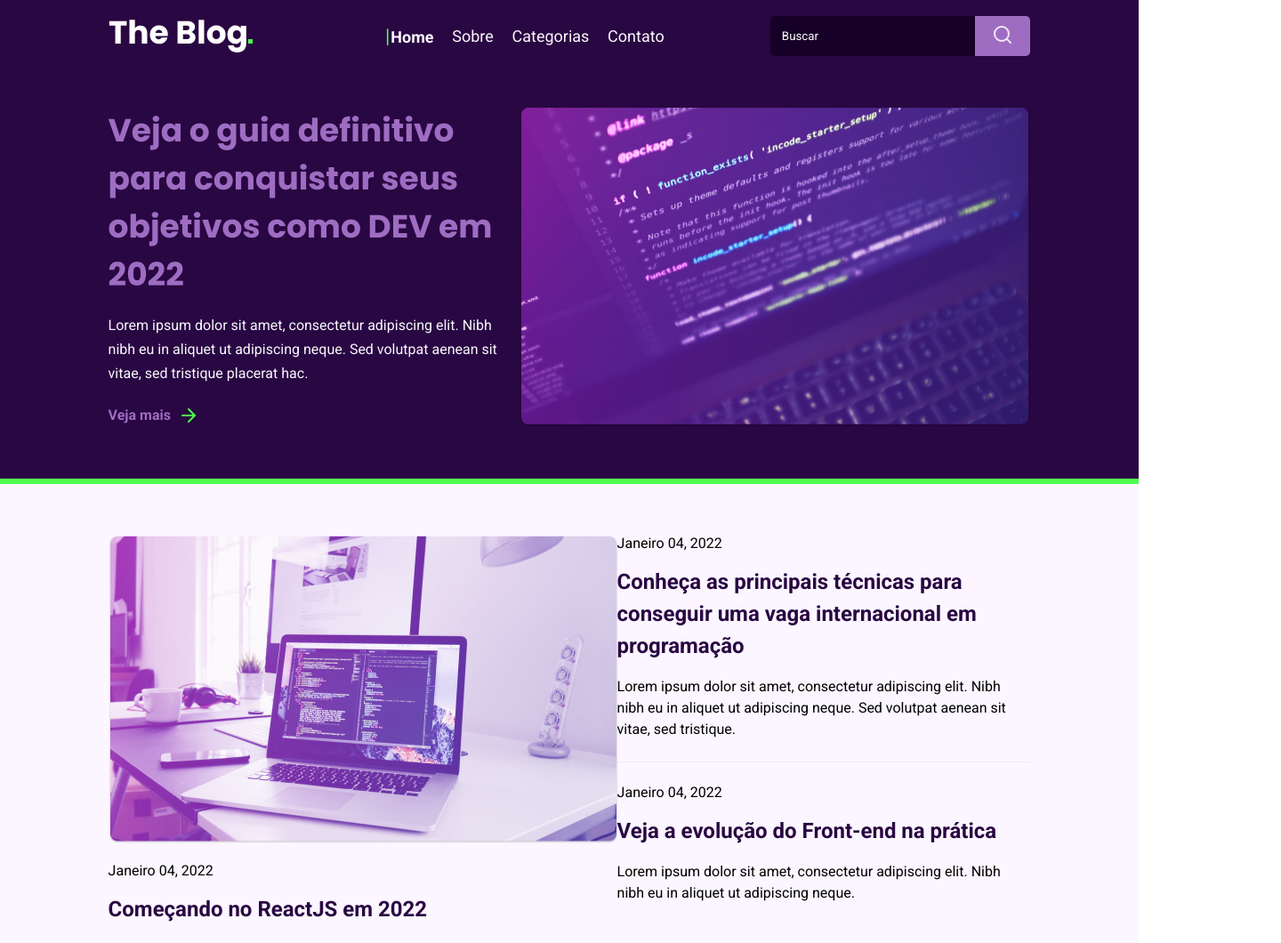
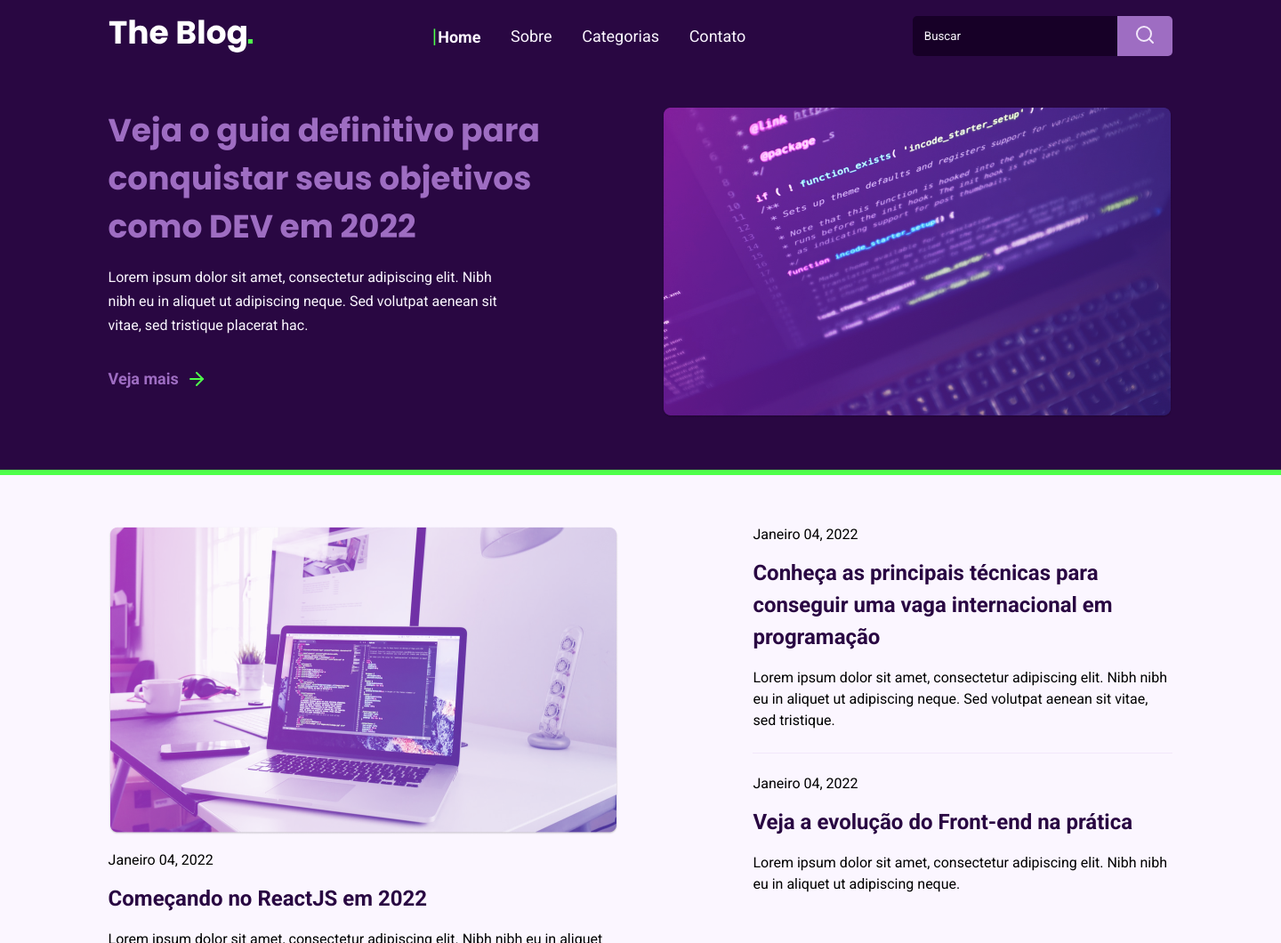
Before and after one commit to kostiantynzvir/blog, a plain HTML site: page index.html in a window 1280 px wide. Shown: the part 40-1100 px from the top of the page at 89% size, 1440 px wide, since content can reach past the window. Drawn offline with Linux system fonts and the light colour scheme.

Commit message:
px changed to rem and placed a min width

```diff
--- a/index.html
+++ b/index.html
@@ -40,7 +40,8 @@
             <h1>Veja o guia definitivo para conquistar seus objetivos como DEV em 2022</h2>
             <p id="text">Lorem ipsum dolor sit amet, consectetur adipiscing elit. Nibh nibh eu in aliquet ut adipiscing neque. Sed volutpat aenean sit vitae, sed tristique placerat hac.</p>
             <p id="see-more">
-                <a href="#">Veja mais<img src="./images/arrow-right.svg" alt="Seta"></a>
+                <a href="#">Veja mais</a>
+                <a href="#"><img src="./images/arrow-right.svg" alt="Seta"></a>
             </p>
         </div>
         <img src="./images/featured-image.png" alt="">
--- a/style.css
+++ b/style.css
@@ -3,11 +3,13 @@
 :root {
   --purple-bg: #290742;
   --dark-bg: #170027;
-    --button-bg: #9E6DC2;
+  --button-bg: #9e6dc2;
   --white: #fff;
   --light-purple: #fbf6ff;
-    --green: #4FFF4B;
-    --light-grey: #F2E7FA;
+  --green: #4fff4b;
+  --light-grey: #f2e7fa;
+
+  font-size: 62.5%;
 }
 
 /* Geral */
@@ -17,6 +19,10 @@
   box-sizing: border-box;
 }
 
+body {
+  min-width: 144rem;
+}
+
 a:-webkit-any-link {
   color: inherit;
   text-decoration: none;
@@ -24,10 +30,10 @@ a:-webkit-any-link {
 
 .sr-only {
   position: absolute;
-    width: 1px;
-    height: 1px;
+  width: 0.1rem;
+  height: 0.1rem;
   padding: 0;
-    margin: -1px;
+  margin: -0.1rem;
   overflow: hidden;
   clip: rect(0, 0, 0, 0);
   white-space: nowrap;
@@ -49,14 +55,14 @@ header {
   align-items: center;
 }
 
-#logo a{
-    max-height: 37px;
+#logo a {
+  max-height: 3.7rem;
 }
 
 ul {
   font-family: 'Roboto', sans-serif;
-    font-size: 18px;
-    height: 45px;
+  font-size: 1.8rem;
+  height: 4.5rem;
   padding: 0;
   list-style-type: none;
 
@@ -71,9 +77,9 @@ ul {
 
 a span {
   color: var(--green);
-    font-size: 22px;
+  font-size: 2.2rem;
   font-weight: 400;
-    padding-right: 1px;
+  padding-right: 0.1rem;
 }
 
 .menu {
@@ -81,7 +87,7 @@ a span {
   text-align: center;
 }
 
-#search{
+#search {
   display: flex;
   justify-content: flex-end;
 }
@@ -91,10 +97,10 @@ input {
   padding: 0 1vw;
   border: 0;
   color: var(--light-purple);
-    border-radius: 5px 0 0 5px;
+  border-radius: 0.5rem 0 0 0.5rem;
   font-family: 'Roboto', sans-serif;
   opacity: 1;
-    width: 230px;
+  width: 23rem;
 }
 
 input::placeholder {
@@ -106,7 +112,7 @@ input::placeholder {
 h1 {
   color: var(--button-bg);
   font-family: 'Poppins', sans-serif;
-    font-size: 36px;
+  font-size: 3.6rem;
   font-weight: 700;
 }
 
@@ -121,18 +127,18 @@ main {
 #main-text {
   display: flex;
   flex-flow: column;
-    max-width: 490px;
-    line-height: 54px;
+  max-width: 49rem;
+  line-height: 5.4rem;
 }
 
 #text {
   color: var(--light-purple);
   font-family: 'Roboto', sans-serif;
   font-weight: 400;
-    font-size: 16px;
-    padding: 16px 0 20px;
-    max-width: 440px;
-    line-height: 27px;
+  font-size: 1.6rem;
+  padding: 1.6rem 0 2rem;
+  max-width: 44rem;
+  line-height: 2.7rem;
 }
 
 p a {
@@ -143,37 +149,37 @@ p a {
 button {
   background: var(--button-bg);
   padding: 0 1.5vw;
-    border-radius: 0 5px 5px 0;
+  border-radius: 0 0.5rem 0.5rem 0;
   border: 0;
-    cursor: pointer
+  cursor: pointer;
 }
 
-#see-more a {
-    max-width: 103px;
-    max-height: 27px;
+#see-more {
   display: flex;
   align-items: center;
 
   color: var(--button-bg);
+  font-size: 1.8rem;
   font-weight: 700;
 }
 
 #see-more a img {
-    padding-left: 8px;
+  display: flex;
+  padding-left: 0.8rem;
 }
 /* Line */
 
 #green-line {
   background: var(--green);
   width: auto;
-    height: 6px;
+  height: 0.6rem;
 }
 
 #gray-line {
   background-color: var(--light-grey);
   width: auto;
-    height: 1px;
-    margin: 24px 0;
+  height: 0.1rem;
+  margin: 2.4rem 0;
 }
 
 /* Content */
@@ -187,15 +193,15 @@ button {
   display: flex;
   justify-content: space-between;
   align-items: initial;
-    padding-bottom: 64px;
+  padding-bottom: 6.4rem;
 }
 
 #post-1 {
-    max-width: 572px;
+  max-width: 57.2rem;
 }
 
 aside {
-    max-width: 472px;
+  max-width: 47.2rem;
 }
 
 #posts-bottom {
@@ -204,30 +210,29 @@ aside {
 }
 
 #posts-bottom article {
-    max-width: 372px;
+  max-width: 37.2rem;
 }
 
 .date {
   font-family: 'Roboto', sans-serif;
-    font-size: 16px;
-
+  font-size: 1.6rem;
 }
 
 h2 {
   font-family: 'Roboto', sans-serif;
-    font-size: 24px;
+  font-size: 2.4rem;
   color: var(--purple-bg);
   font-weight: bold;
-    padding: 16px 0;
-    line-height: 36px;
+  padding: 1.6rem 0;
+  line-height: 3.6rem;
 }
 
 .text-post {
   font-family: 'Roboto', sans-serif;
-    font-size: 16px;
-    line-height: 24px;
+  font-size: 1.6rem;
+  line-height: 2.4rem;
 }
 
 article img {
-    padding-bottom: 16px;
+  padding-bottom: 1.6rem;
 }
```
Lines whose indentation alone changed are shown as unchanged.
